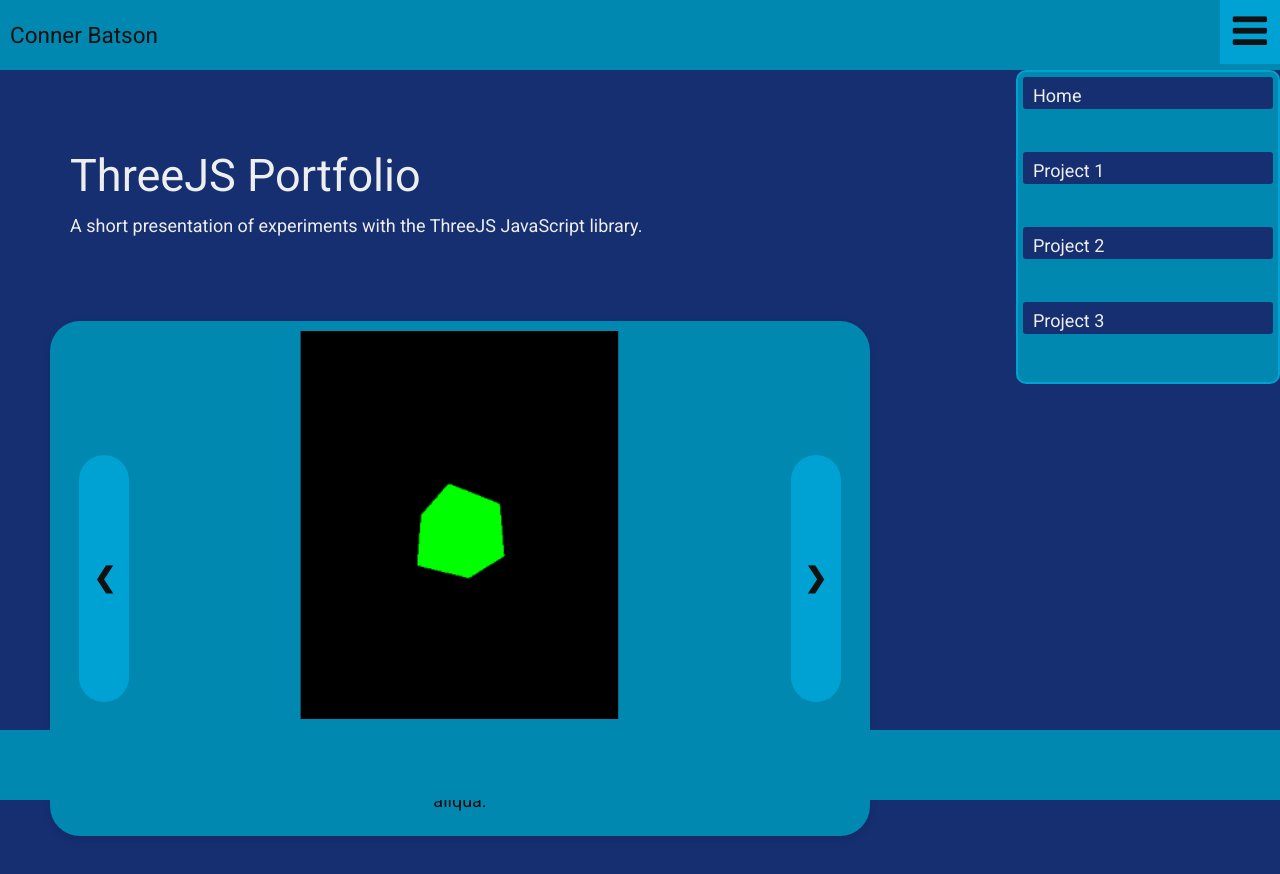
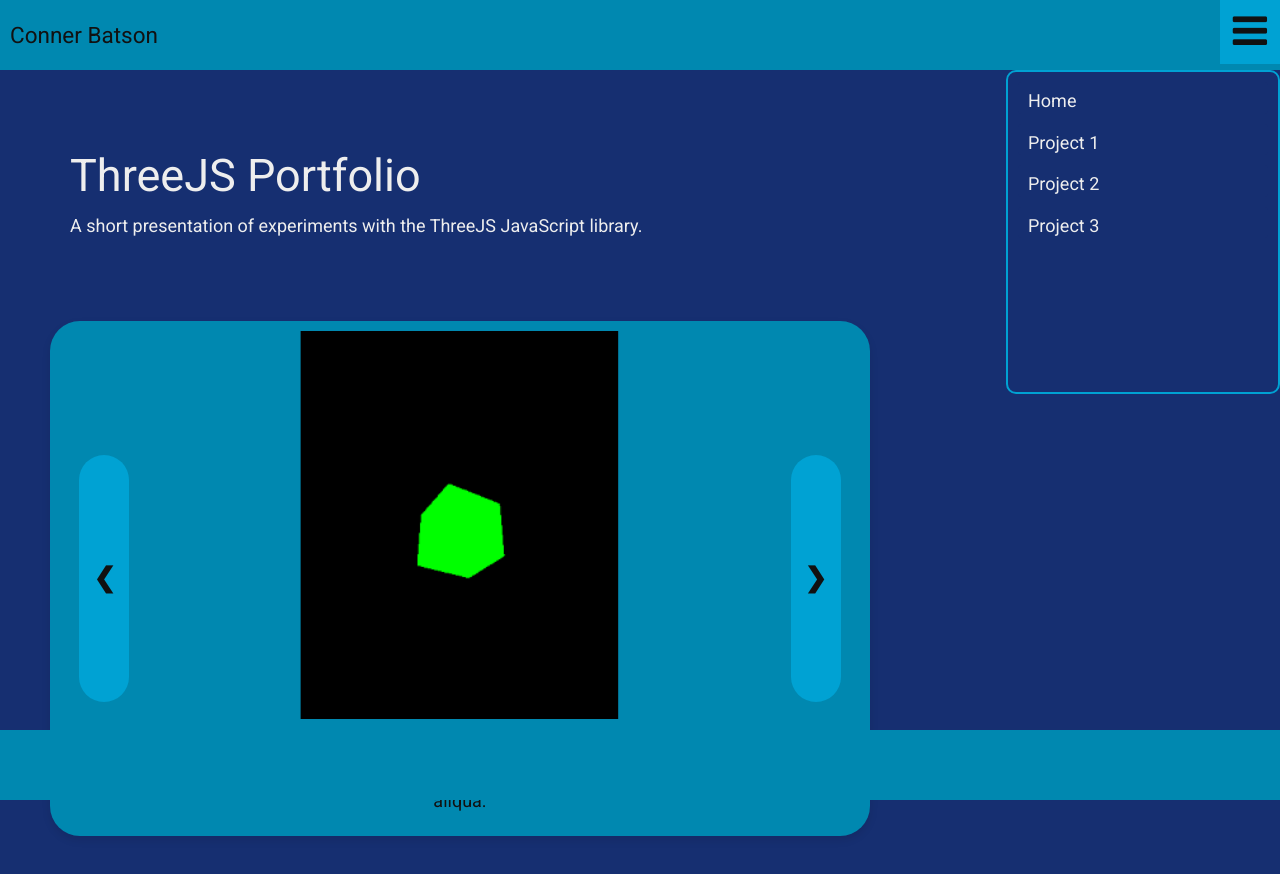
Before and after one commit to bcLego19/threejs, a plain HTML site: page index.html in a window 1280 px wide. Both pictures are taken after a click on the element 1250 px from the left and 32 px from the top of the page. Drawn offline with Linux system fonts and the light colour scheme.

Commit message:
Update style-1.css

```diff
--- a/styles/style-1.css
+++ b/styles/style-1.css
@@ -521,9 +521,10 @@
 }
 
 #hamburger-menu {
+	/* Existing styles */
 	scroll-behavior: auto;
-	grid-row-gap: 0;
-	display: none;
+	/* Removed 'grid-row-gap: 0;' as 'gap' will replace it for consistency */
+	display: none; /* Toggled by JS to 'grid' */
 	position: fixed;
 	top: 70px; /* Adjust as needed */
 	right: 0;
@@ -533,8 +534,16 @@
 	width: 250px;
 	height: 300px;
 	z-index: 1000;
-	background-color: #0088b0; /* Medium Blue (using one of your secondary colors) */
+	background-color: #162f71; /* Medium Blue (using one of your secondary colors) */
 	color: #111111; /* Dark Text (using a contrasting neutral) */
+
+	/* --- NEW GRID PROPERTIES FOR THE MENU CONTAINER --- */
+	grid-template-columns: 1fr; /* Force all menu items into a single column */
+	grid-auto-rows: min-content; /* Each row (menu item) takes only as much height as its content needs */
+	gap: 10px; /* Add 10px space between grid items (menu items) */
+	align-items: stretch; /* Stretch items vertically within their grid cells */
+	justify-items: stretch; /* Stretch items horizontally within their grid cells (fills the 1fr column) */
+	padding: 10px; /* Increased overall padding for the menu content from the edges */
 }
 
 #navigation-menu {
```
